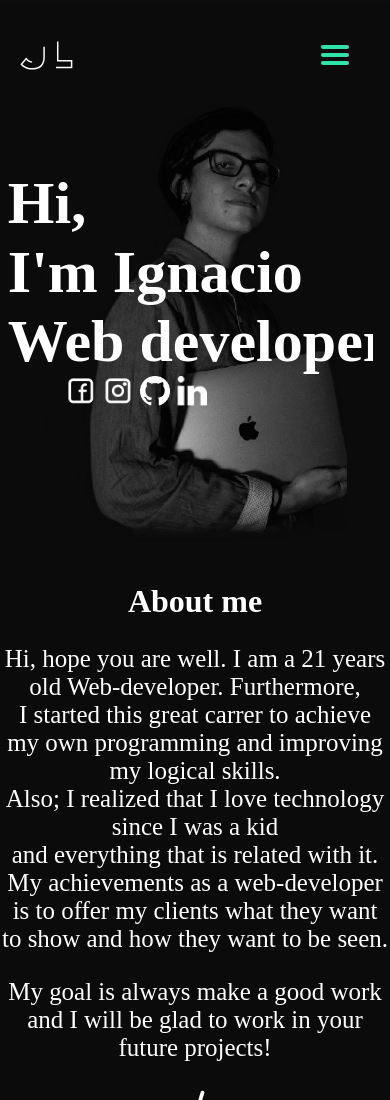
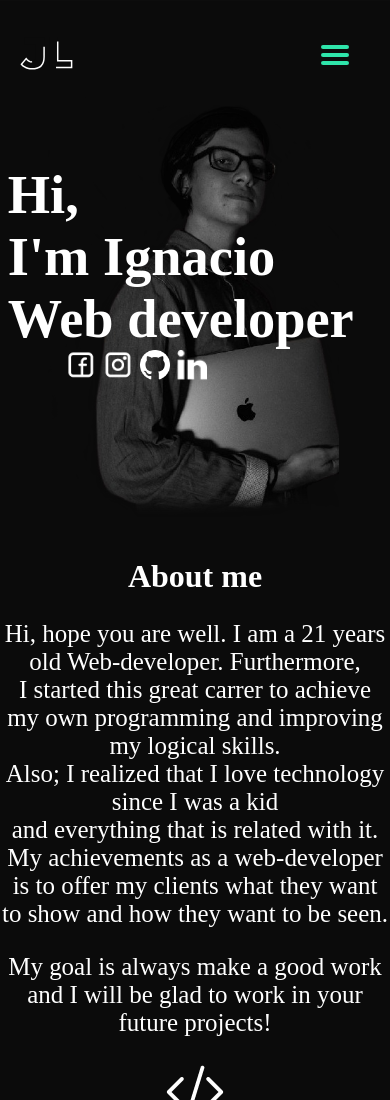
Before and after one commit to JLedezmaC/Portfolio-Ignacio.github.io, a website: page index.html in a window 390 px wide. Shown: the top 1100 px of the page. Drawn offline with Linux system fonts and the light colour scheme; no server answers; a web font is replaced by a local one.

Commit message:
Agrego modificaciones al portafolio

```diff
--- a/sass/partials/_mobile.scss
+++ b/sass/partials/_mobile.scss
@@ -136,7 +136,8 @@
   }
 
   .myself h2{
-    padding-left: 2%;;
+    font-size: 3.4rem;
+    padding-left: 2%;
   }
 
   .about-me {
```
Also changed, not shown: public/css/styles.css.
